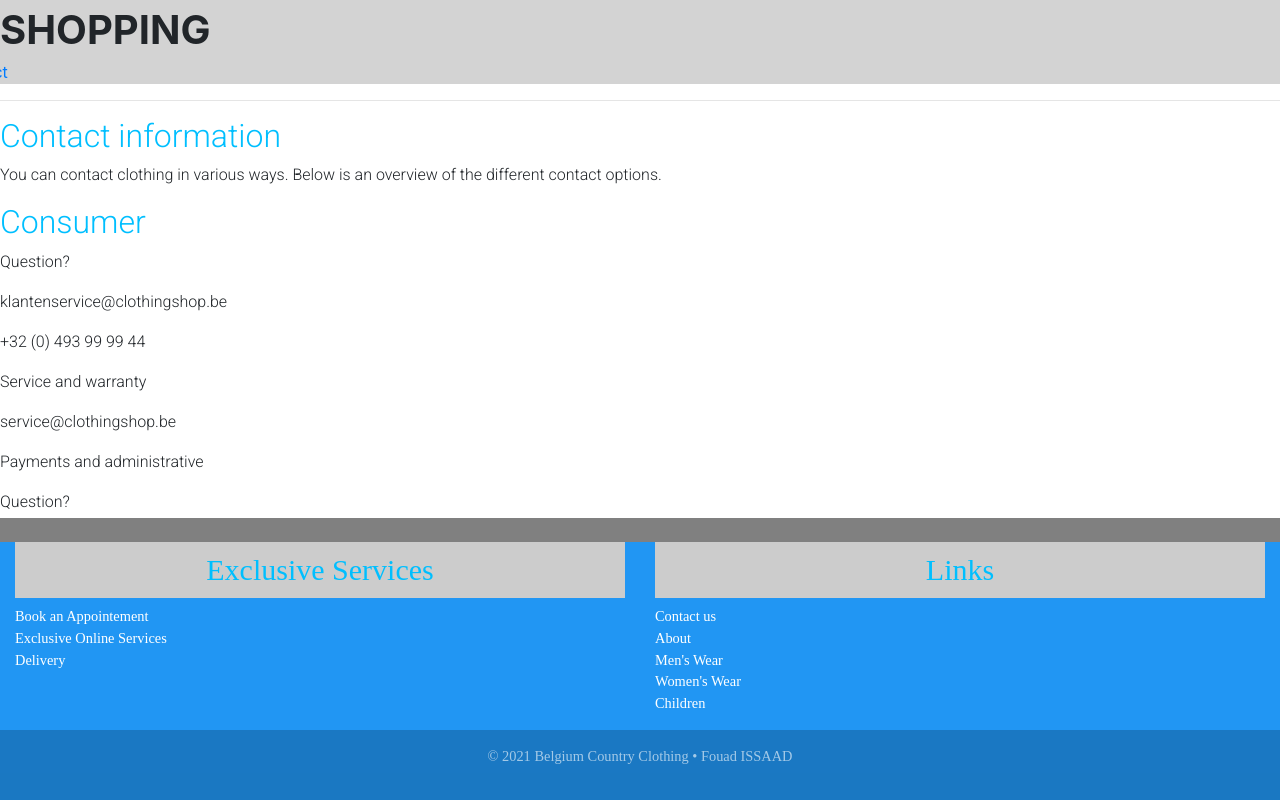
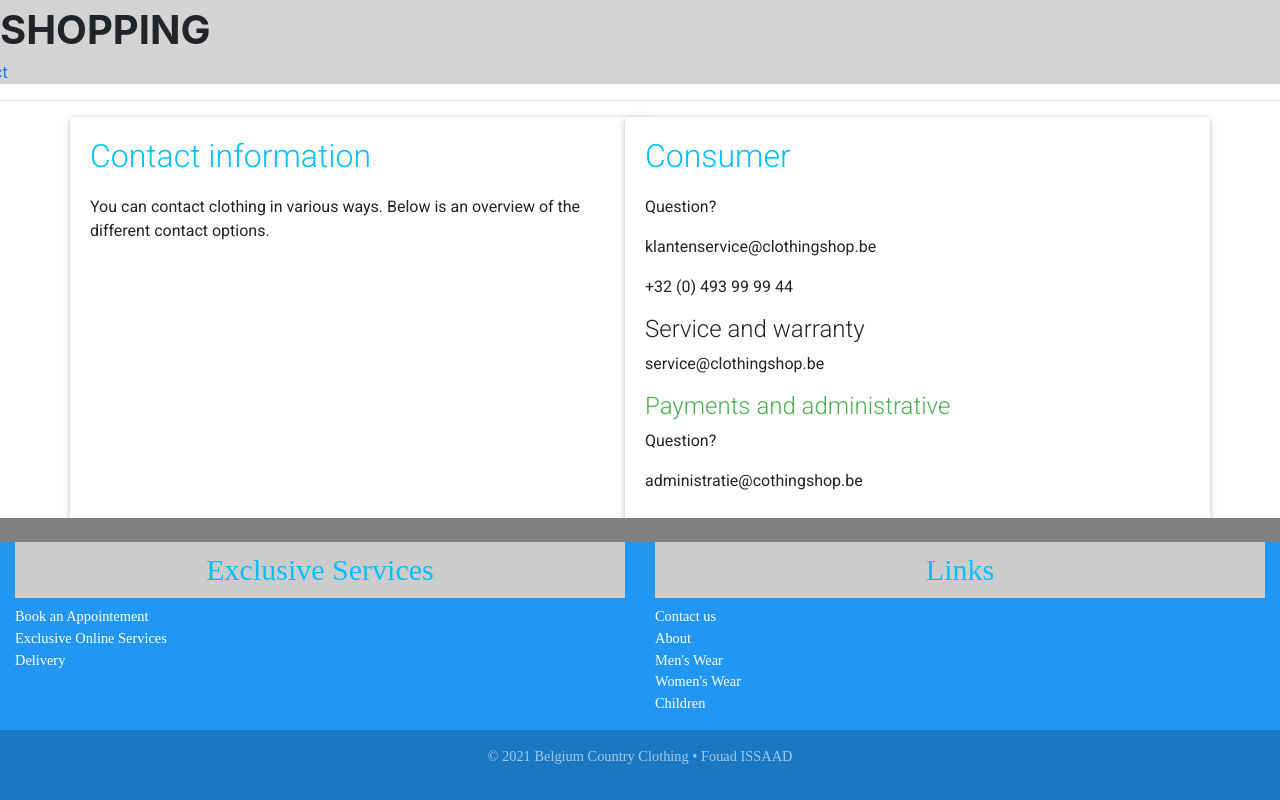
Before and after one commit to fouadissaad1/projectdynamischewebapp, a React (Create React App) app: page /Contact in a window 1280 px wide. Built offline with nearby package versions, Linux system fonts and the light colour scheme.

Commit message:
Style Contact add

```diff
--- a/src/pages/Contact.js
+++ b/src/pages/Contact.js
@@ -1,37 +1,45 @@
 import React from "react";
+import { MDBCard, MDBCardText, MDBCardTitle, MDBContainer, MDBRow } from "mdbreact";
+
 
 export function Contact() {
     return (
-        <div>
-            <h2>Contact information</h2>
-            <p>You can contact clothing in various ways. Below is an overview of the different contact options.</p>
+        <MDBContainer>
+            <MDBRow>
+                <MDBCard className="card-body" style={{width: "21rem"}}>
+                    <MDBCardTitle><h2>Contact information</h2></MDBCardTitle>
+                    <MDBCardText>
+                        <p>You can contact clothing in various ways. Below is an overview of the different contact
+                            options.</p>
+                    </MDBCardText>
+                </MDBCard>
+            </MDBRow>
 
-        <div>
-            <h2>Consumer</h2>
+            <MDBRow>
+                    <MDBCard className="card-body" style={{width: "21rem"}}>
+                        <MDBCardTitle><h2>Consumer</h2></MDBCardTitle>
+                        <MDBCardText>
                             <p>Question?</p>
-
                             <p>klantenservice@clothingshop.be</p>
-
                             <p>+32 (0) 493 99 99 44</p>
-
-               <p>Service and warranty</p>
-
+                            <h4>Service and warranty</h4>
                             <p> service@clothingshop.be</p>
-
-               <p>Payments and administrative</p>
-
+                            <h4 className="green-text">Payments and administrative</h4>
                             <p>Question?</p>
-
                             <p>administratie@cothingshop.be</p>
-        </div>
-                <h2>For Business</h2>
+                        </MDBCardText>
+                    </MDBCard>
+                <MDBCard className="card-body" style={{width: "22rem"}}>
+                    <MDBCardTitle><h2>For Business</h2></MDBCardTitle>
+                    <MDBCardText>
                         <p>Question?</p>
-
                         <p> verkoop@cothingshop.be</p>
-
-                  <p>  +32 (0) 493 99 99 45</p>
-
-
-        </div>
+                        <p> +32 (0) 493 99 99 45</p>
+                    </MDBCardText>
+                </MDBCard>
+            </MDBRow>
+            <MDBRow>
+            </MDBRow>
+        </MDBContainer>
     );
 }
```
Lines whose indentation alone changed are shown as unchanged.
